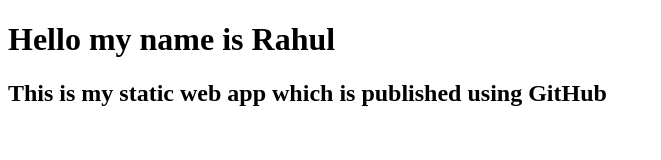
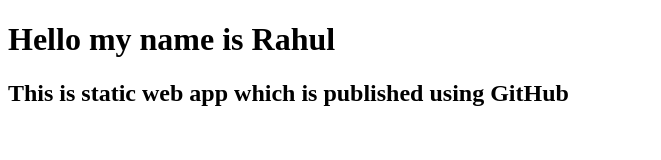
Before and after one commit to RahulJangra79/static-web-app, a plain HTML site: page index.html in a window 1280 px wide. Shown: the whole page, without its empty margins (0-661 px from the left). Drawn offline with Linux system fonts and the light colour scheme.

Commit message:
Update index.html

```diff
--- a/index.html
+++ b/index.html
@@ -7,6 +7,6 @@
 </head>
 <body>
     <h1>Hello my name is Rahul</h1>
-    <h2>This is my static web app which is published using GitHub</h2>
+    <h2>This is static web app which is published using GitHub</h2>
 </body>
 </html>
```
